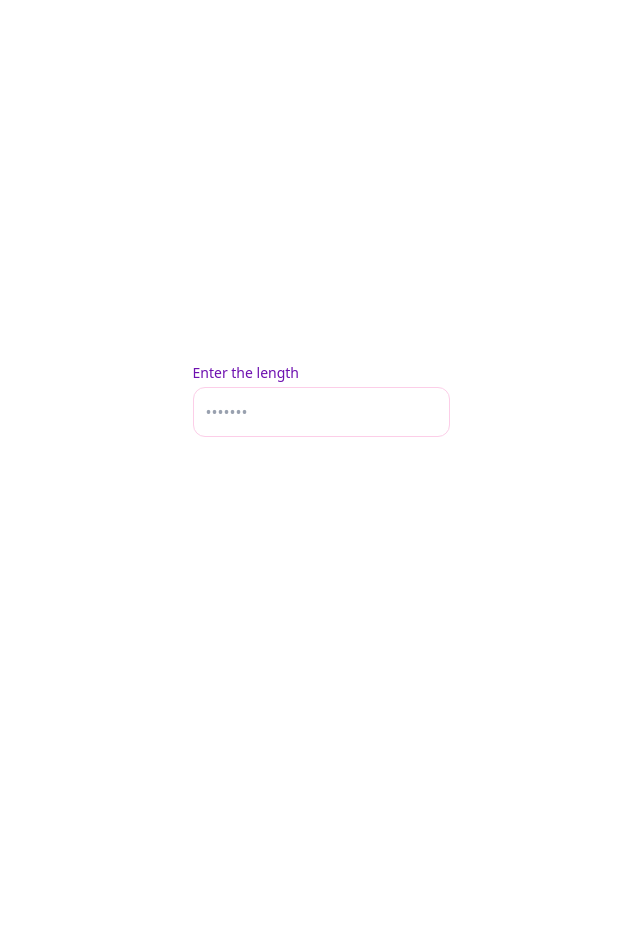
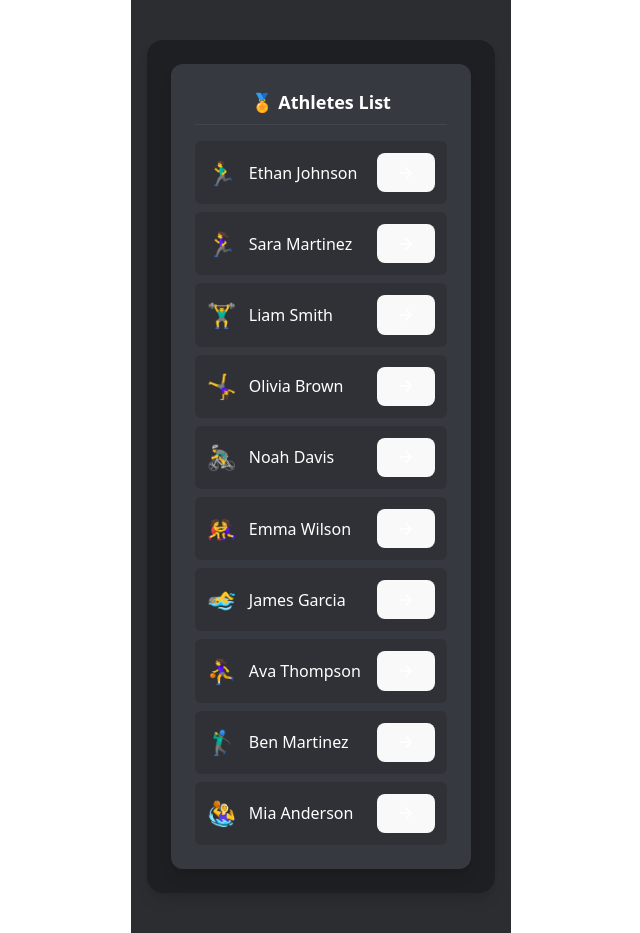
Before and after one commit to PopovaOlha/Lesson-2, a React (Vite) app: page /task1 in a window 1280 px wide. Shown: the whole page, without its empty margins (319-959 px from the left). Before the commit the page ends 800 px from the top, so only its background shows below. Built offline with nearby package versions, Linux system fonts and the light colour scheme.

Commit message:
feat: add generallist and generalcard component

```diff
--- a/package.json
+++ b/package.json
@@ -12,6 +12,7 @@
   },
   "dependencies": {
     "@tailwindcss/vite": "^4.1.8",
+    "lucide-react": "^0.516.0",
     "react": "^19.1.0",
     "react-dom": "^19.1.0",
     "react-router-dom": "^7.6.2",
--- /dev/null
+++ b/src/components/task-1/GeneralCard.tsx
@@ -0,0 +1,35 @@
+import { GeneralCardProps } from '../../interfaces';
+import { useState } from 'react';
+import { ArrowRight } from 'lucide-react';
+
+const GeneralCard = ({ id, emoji, fullName }: GeneralCardProps) => {
+  const [athletes, setAthletes] = useState<GeneralCardProps[]>([]);
+  const handleSelect = () => {
+    setAthletes((prev) => {
+      const isSelected = prev.some((athlete) => athlete.id === id);
+      if (isSelected) {
+        return prev.filter((athlete) => athlete.id === id);
+      }
+      return [...prev, { id, emoji, fullName }];
+    });
+    console.log('Selected Athletes:', athletes);
+  };
+  return (
+    <div className="group flex items-center justify-between p-3 bg-[#2f3136] rounded-md hover:bg-[#3c3f45] transition-colors cursor-pointer">
+      <div key={id} className="flex items-center gap-3">
+        <span className="text-2xl">{emoji}</span>
+        <span className="text-white font-medium">{fullName}</span>
+      </div>
+
+      <button
+        onClick={handleSelect}
+        type="button"
+        title="Select"
+        className="ml-4 p-1.5 rounded-full bg-[#5865f2] text-white hover:bg-[#4752c4] transition"
+      >
+        <ArrowRight size={18} />
+      </button>
+    </div>
+  );
+};
+export default GeneralCard;
--- /dev/null
+++ b/src/components/task-1/GeneralList.tsx
@@ -0,0 +1,19 @@
+import { athletes } from '../../data';
+import GeneralCard from './GeneralCard';
+
+const GeneralList = () => {
+  return (
+    <div className="bg-[#36393f] p-6 rounded-xl w-full max-w-md mx-auto space-y-3 shadow-lg">
+      <h2 className="text-lg text-center font-semibold text-white mb-4 border-b border-[#42454a] pb-2">
+        🏅 Athletes List
+      </h2>
+      <div className="flex flex-col gap-2">
+        {athletes.map((athlete) => (
+          <GeneralCard key={athlete.id} {...athlete} />
+        ))}
+      </div>
+    </div>
+  );
+};
+
+export default GeneralList;
--- a/src/data.ts
+++ b/src/data.ts
@@ -1,12 +1,12 @@
 export const athletes = [
   { id: 1, emoji: '🏃‍♂️', fullName: 'Ethan Johnson' },
-  { id: 2, emoji: '🏃‍♀️', fullName: 'Sophia Martinez' },
+  { id: 2, emoji: '🏃‍♀️', fullName: 'Sara Martinez' },
   { id: 3, emoji: '🏋️‍♂️', fullName: 'Liam Smith' },
   { id: 4, emoji: '🤸‍♀️', fullName: 'Olivia Brown' },
   { id: 5, emoji: '🚴‍♂️', fullName: 'Noah Davis' },
   { id: 6, emoji: '🤼‍♀️', fullName: 'Emma Wilson' },
   { id: 7, emoji: '🏊‍♂️', fullName: 'James Garcia' },
   { id: 8, emoji: '⛹️‍♀️', fullName: 'Ava Thompson' },
-  { id: 9, emoji: '🏌️‍♂️', fullName: 'Benjamin Martinez' },
+  { id: 9, emoji: '🏌️‍♂️', fullName: 'Ben Martinez' },
   { id: 10, emoji: '🤽‍♀️', fullName: 'Mia Anderson' },
 ];
--- a/src/pages/Main.tsx
+++ b/src/pages/Main.tsx
@@ -36,7 +36,7 @@ const MainPage = () => {
           </Link>
         </nav>
         <p className="text-center text-sm text-gray-500 pt-4 border-t border-gray-700">
-          Built with ⚛️ by Olha • Inspired by Discord
+          Built with ⚛️ by Olha
         </p>
       </div>
     </div>
--- a/src/pages/Task-1.tsx
+++ b/src/pages/Task-1.tsx
@@ -1,22 +1,13 @@
-import { useState } from 'react';
-import InputField from '../components/InputField';
+import GeneralList from '../components/task-1/GeneralList';
 
 const Task1 = () => {
-  const [value, setValue] = useState('');
-  const handleChange = (e: React.ChangeEvent<HTMLInputElement>) => {
-    setValue(e.target.value);
-  };
   return (
-    <div>
-      <InputField
-        label="Enter the length"
-        type="number"
-        value={value}
-        onChange={handleChange}
-        name="length"
-        placeholder="•••••••"
-      />
+    <div className="min-h-screen bg-[#2b2d31] flex items-center justify-center px-4 py-10">
+      <div className="w-full max-w-md bg-[#1e1f22] p-6 rounded-2xl shadow-lg space-y-6">
+        <GeneralList />
+      </div>
     </div>
   );
 };
+
 export default Task1;
```
Also changed, not shown: src/interfaces.ts (+4 -7 lines), 1 other file (tests, documents, lock files or other folders).
